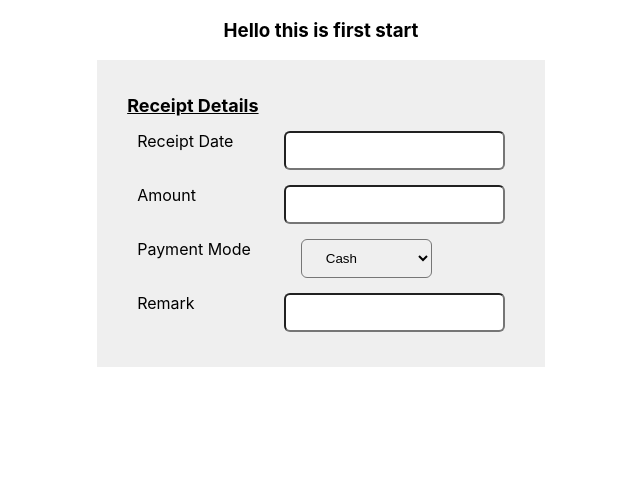
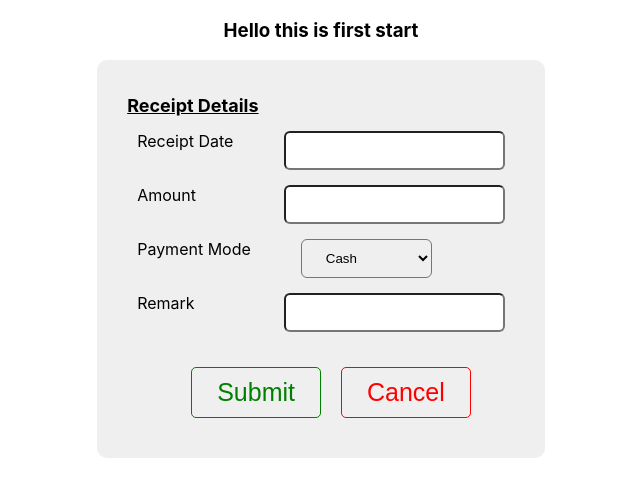
Before and after one commit to Kibria934/form-task, a React (Create React App) app: page / in a window 1280 px wide. Shown: the top 496 px of the page, without its empty margins (319-959 px from the left). Built offline with nearby package versions, Linux system fonts and the light colour scheme.

Commit message:
style added

```diff
--- a/src/App.css
+++ b/src/App.css
@@ -5,6 +5,7 @@
   display: inline-block;
   padding: 20px 30px;
   background-color: rgba(224, 224, 224, 0.504);
+  border-radius: 10px;
 }
 label {
   margin-right: 50px;
@@ -25,6 +26,29 @@ select {
   border-radius: 6px;
 }
 
+.btn {
+  border: 1px solid;
+  font-size: 25px;
+  padding: 10px 25px;
+  border-radius: 5px;
+  transition: all 0.4s;
+}
+.submit {
+  color: green;
+  margin: 20px;
+}
+.submit:hover {
+  background-color: green;
+  color: white;
+}
+.cancel {
+  color: red;
+}
+.cancel:hover {
+  background-color: red;
+  color: white;
+}
+
 @media (min-width: 250px) and (max-width: 800px) {
   .form-container {
     width: 70%;
--- a/src/Form/Form.js
+++ b/src/Form/Form.js
@@ -3,6 +3,7 @@ import React from "react";
 const Form = () => {
   return (
     <div className="form-container">
+      <form>
         <h2 style={{ textAlign: "left", fontSize: "18px" }}>
           <u>Receipt Details</u>
         </h2>
@@ -26,6 +27,13 @@ const Form = () => {
           <label htmlFor="date">Remark</label>
           <input type="" name="date" />
         </div>
+        <button className="btn submit" type="submit">
+          Submit
+        </button>
+        <button className="btn cancel" type="submit">
+          Cancel
+        </button>
+      </form>
     </div>
   );
 };
```
Lines whose indentation alone changed are shown as unchanged.
